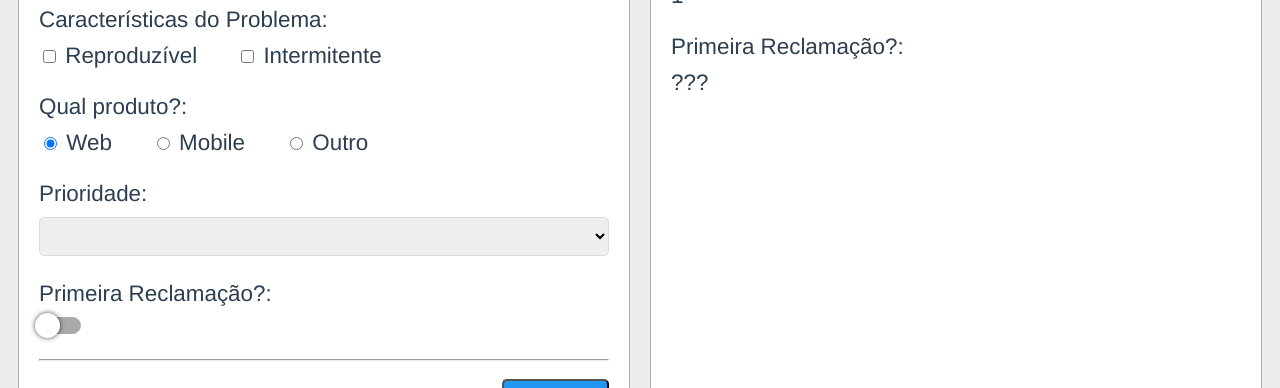
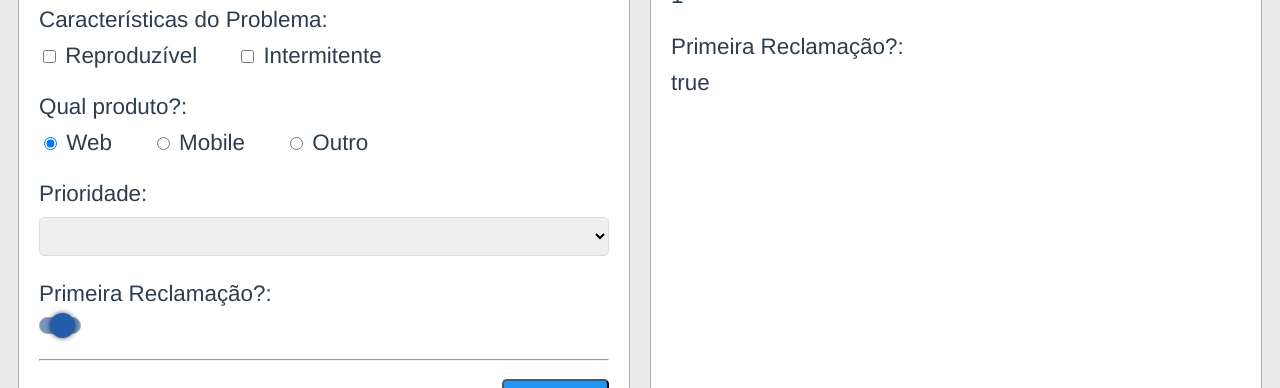
Before and after one commit to lmbaldi/curso-vue, a Vue app in the folder formulario/formulario-exercicios/: page / in a window 1280 px wide. Shown: the part 660-1048 px from the top of the page. Built offline with nearby package versions, Linux system fonts and the light colour scheme.

Commit message:
creating a custom input with view-model

```diff
--- a/formulario/formulario-exercicios/src/App.vue
+++ b/formulario/formulario-exercicios/src/App.vue
@@ -50,7 +50,7 @@
           </span>
         </Rotulo>
         <Rotulo nome="Prioridade">
-          <select v-model='prioridade'>
+          <select v-model="prioridade">
             <option
               v-for="prioridade in prioridades"
               :key="prioridade.codigo"
@@ -61,7 +61,7 @@
           </select>
         </Rotulo>
         <Rotulo nome="Primeira Reclamação?">
-          <Escolha />
+          <Escolha v-model="escolha"/>
         </Rotulo>
         <hr />
         <button>Enviar</button>
@@ -94,7 +94,7 @@
           <span>{{ prioridade }}</span>
         </Rotulo>
         <Rotulo nome="Primeira Reclamação?">
-          <span>???</span>
+          <span>{{ escolha }}</span>
         </Rotulo>
       </div>
     </div>
@@ -115,20 +115,21 @@
   },
   data() {
     return {
-      mensagem: "",
+      mensagem: '',
       caracteristicas: [],
-      produto: "web",
-	  prioridade: 1,
+      produto: 'web',
+      prioridade: 1,
       prioridades: [
-        { codigo: 1, nome: "Baixa" },
-        { codigo: 2, nome: "Moderada" },
-        { codigo: 3, nome: "Alta" },
+        { codigo: 1, nome: 'Baixa' },
+        { codigo: 2, nome: 'Moderada' },
+        { codigo: 3, nome: 'Alta' },
       ],
       usuario: {
-        email: "",
-        senha: "",
+        email: '',
+        senha: '',
         idade: 20,
       },
+      escolha: true,
     };
   },
 };
--- a/formulario/formulario-exercicios/src/components/Escolha.vue
+++ b/formulario/formulario-exercicios/src/components/Escolha.vue
@@ -1,19 +1,19 @@
 <template>
     <div class="escolha"
-        @click="ligado = !ligado"
-        :class="{ligado, desligado: !ligado}">
-        <div v-if="ligado" class="botao"></div>
-        <div v-else class="botao"></div>
+        @click="$emit('input', !value)"
+        :class="{ligado: value, desligado: !value}">
+        <div class="botao"></div>
     </div>
 </template>
 
 <script>
 export default {
-    data() {
-        return {
-            ligado: false
-        }
-    }
+    props: {
+        value: {
+            type: Boolean,
+            required: true,
+        },
+    },
 }
 </script>
 
```
